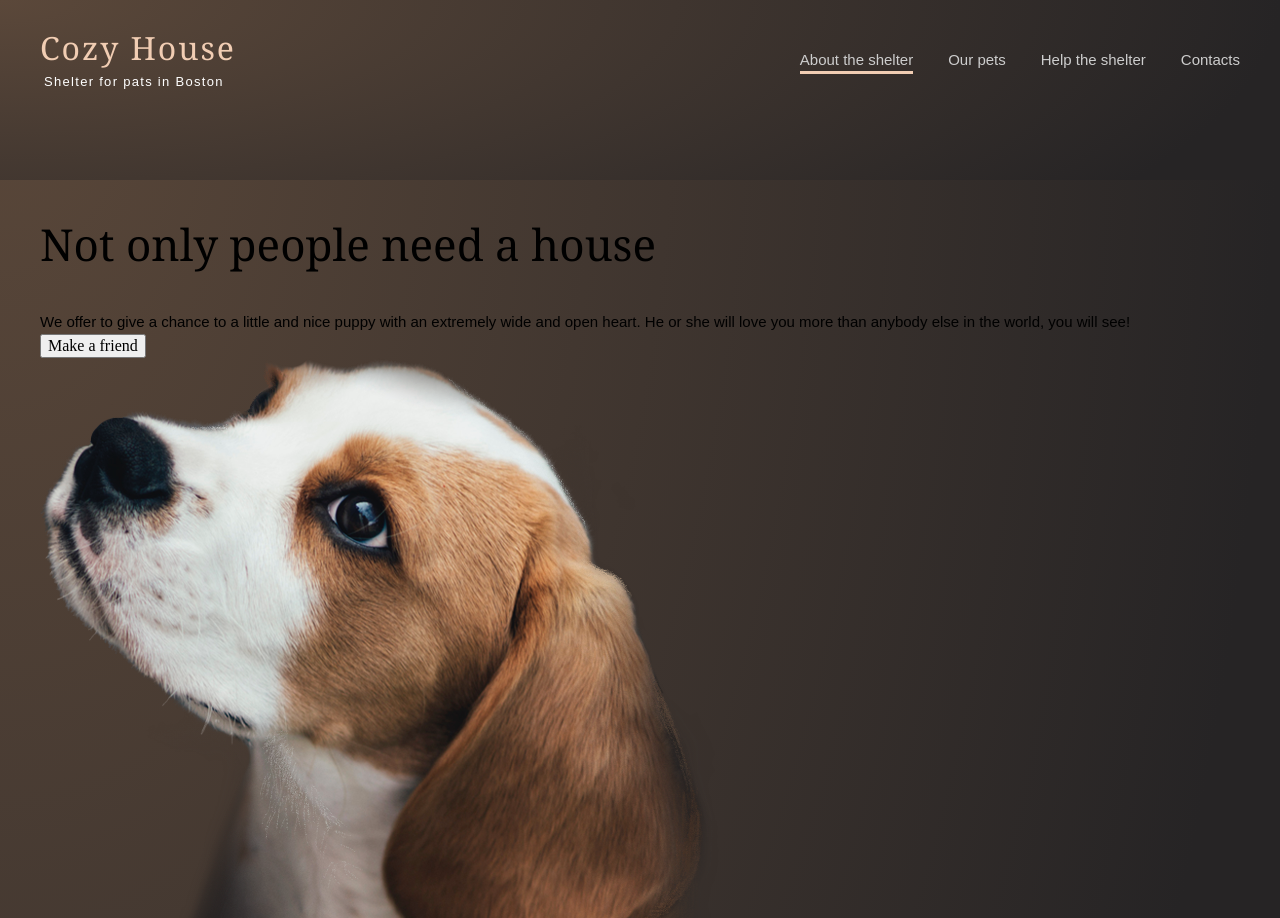
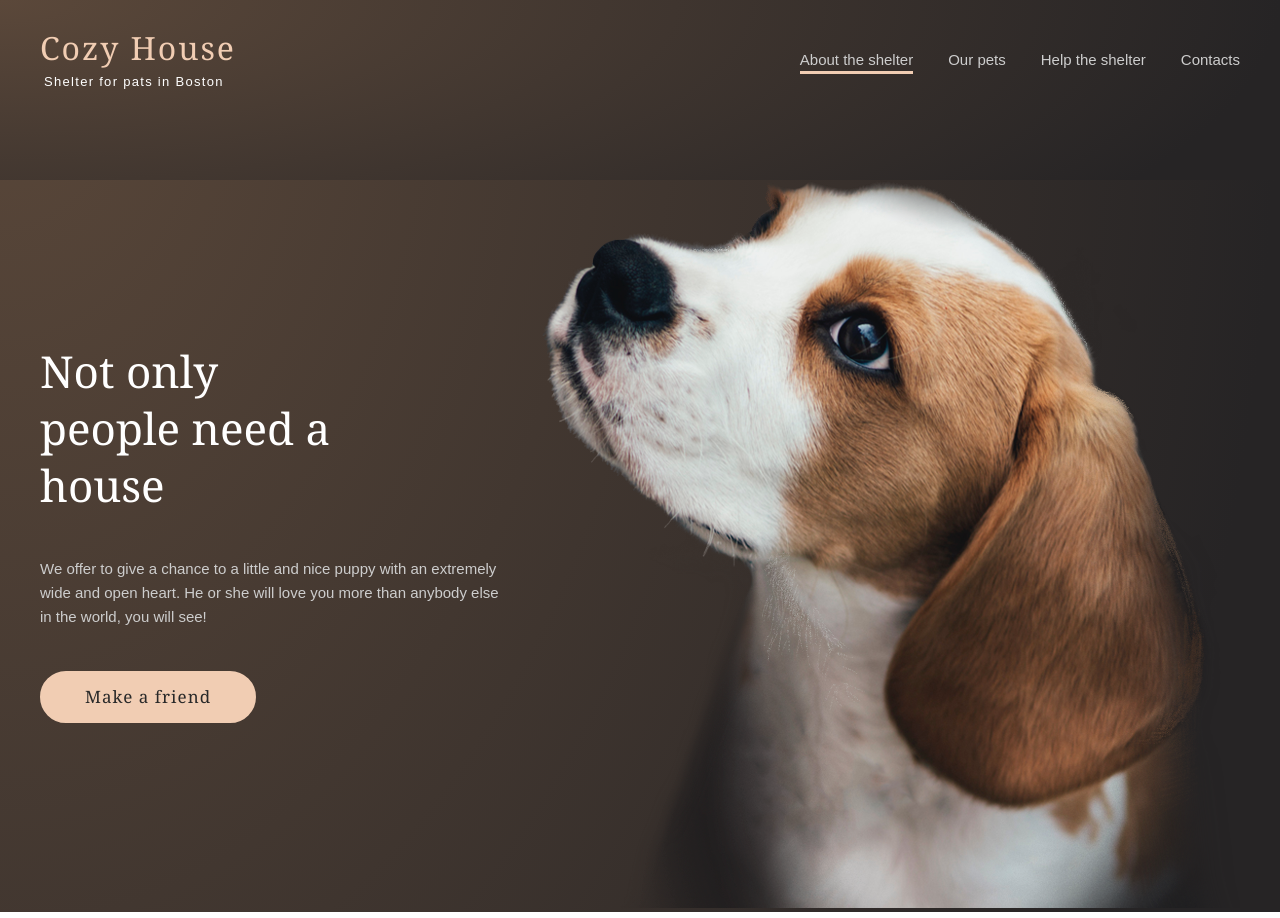
Before and after one commit to Lelik7777/shelter-rs, a website: page shelter/index.html in a window 1280 px wide. Shown: the top 918 px of the page. Drawn offline with Linux system fonts and the light colour scheme.

Commit message:
feat: add styles for buttons and section not-only

```diff
--- a/shelter/index.html
+++ b/shelter/index.html
@@ -35,9 +35,9 @@
                     and
                     open
                     heart. He or she will love you more than anybody else in the world, you will see!</p>
-            </div>
-            <div class="not-only__button ">
-                <button class="button button_border">Make a friend</button>
+                <div class="not-only__button ">
+                    <button class="button button_color">Make a friend</button>
+                </div>
             </div>
             <picture>
                 <img src="assets/images/start/start-screen-puppy.png" alt="start screen puppy">
--- a/shelter/sass/abstract/_constants.scss
+++ b/shelter/sass/abstract/_constants.scss
@@ -6,6 +6,7 @@ $color-light-s: #FAFAFA;
 $bg-color-footer-1: #513D2F;
 $bg-color-footer-2: #1A1A1C;
 $color-primary: #F1CDB3;
+$color-primary-light:#FDDCC4;
 $color-dark-s: #CDCDCD;
 $color-dark-3xl: #292929;
 $color-dark-1: #545454;
--- /dev/null
+++ b/shelter/sass/base/_buttons.scss
@@ -0,0 +1,20 @@
+$border: 2px;
+.button {
+  padding: 13px 43px;
+  border-radius: 100px;
+  @include font(1.7rem, 2.21rem);
+  letter-spacing: 0.06em;
+  @extend %font-f-primary;
+  @extend %transition;
+  cursor: pointer;
+
+  &:hover {
+    background-color: $color-primary-light;
+  }
+
+  &_color {
+    color: $color-dark-3xl;
+    background-color: $color-primary;
+    border: 2px solid $color-primary;
+  }
+}
--- a/shelter/sass/components/_not-only.scss
+++ b/shelter/sass/components/_not-only.scss
@@ -0,0 +1,20 @@
+.not-only__wrapper {
+  display: flex;
+}
+
+.not-only__content {
+  display: flex;
+  flex-flow: column;
+}
+
+.content__title {
+  margin: 163px 0 43px;
+  max-width: 310px;
+  color: $color-light;
+}
+
+.not-only__text {
+  max-width: 460px;
+  margin: 0 42px 42px 0;
+  color: $color-dark-s;
+}
--- a/shelter/sass/style.scss
+++ b/shelter/sass/style.scss
@@ -6,12 +6,14 @@
 
 
 @import "base/base";
+@import "base/buttons";
 
 @import "layout/header-main";
 @import "layout/wrapper";
 @import "layout/header";
 
 @import "components/navigation";
+@import "components/not-only";
 
 @import "pages/main";
 @import "pages/pets";
```
Also changed, not shown: shelter/sass/style.css, 1 other file.
